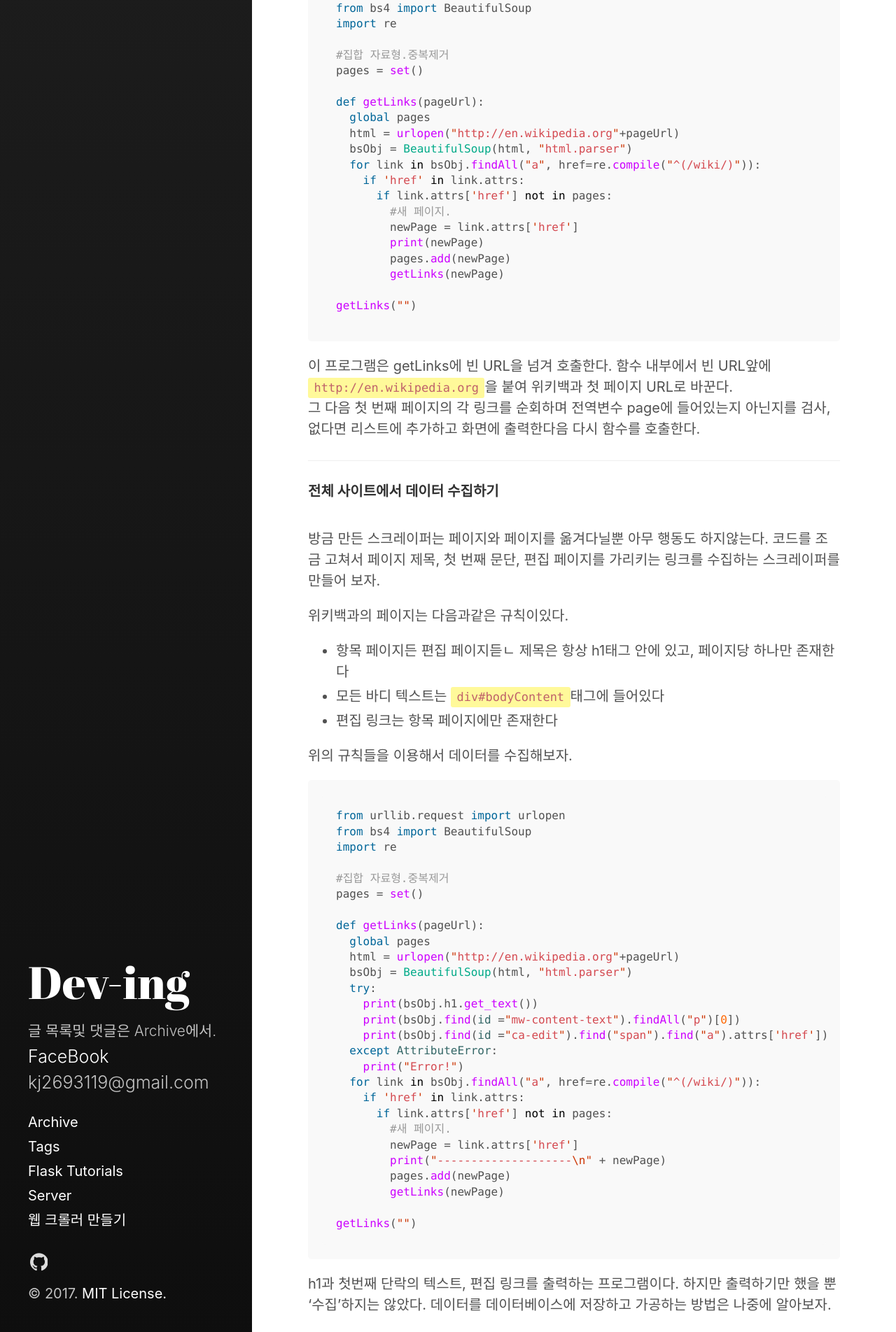
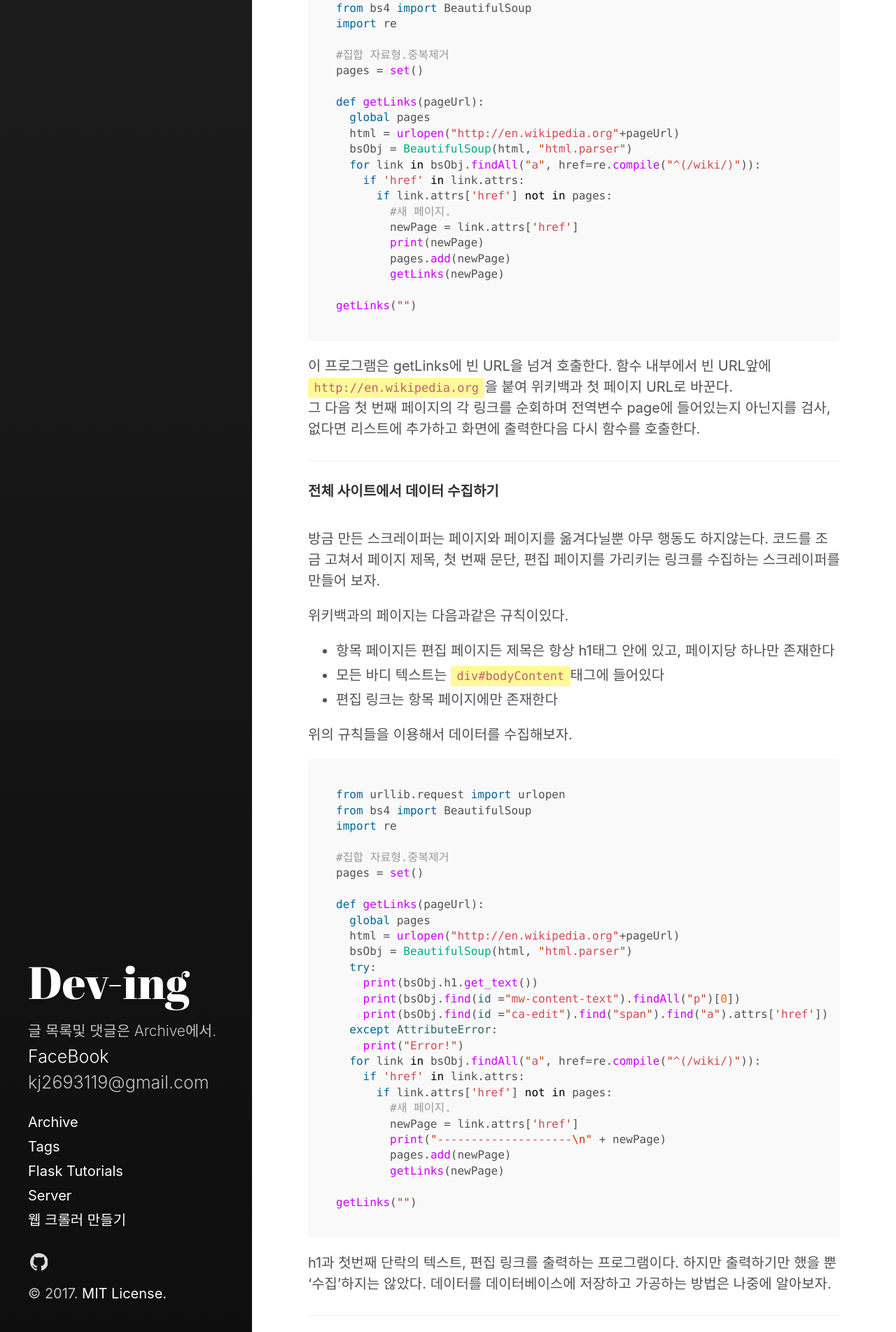
Before and after one commit to Cozy-Ho/Cozy-Ho.github.io, a Jekyll site: the page built from _posts/2017-10-23-크롤링 시작하기.md, in a window 1280 px wide. Shown: the part 3096-5000 px from the top of the page at 70% size. Built offline with Jekyll 4.4.1, drawn with Linux system fonts in a browser that asks for light colours; comment, search, counter and statistics services are not loaded.

Commit message:
[Fix] Typo

```diff
--- a/_posts/2017-10-23-크롤링 시작하기.md
+++ b/_posts/2017-10-23-크롤링 시작하기.md
@@ -127,7 +127,7 @@ getLinks("")
 방금 만든 스크레이퍼는 페이지와 페이지를 옮겨다닐뿐 아무 행동도 하지않는다. 코드를 조금 고쳐서 페이지 제목, 첫 번째 문단, 편집 페이지를 가리키는 링크를 수집하는 스크레이퍼를 만들어 보자.
 
 위키백과의 페이지는 다음과같은 규칙이있다.
-- 항목 페이지든 편집 페이지듣ㄴ 제목은 항상 h1태그 안에 있고, 페이지당 하나만 존재한다
+- 항목 페이지든 편집 페이지든 제목은 항상 h1태그 안에 있고, 페이지당 하나만 존재한다
 - 모든 바디 텍스트는 `div#bodyContent`태그에 들어있다
 - 편집 링크는 항목 페이지에만 존재한다
 
```
Also changed, not shown: _posts/2017-10-23-HTML분석.md (+1 -1 lines).
